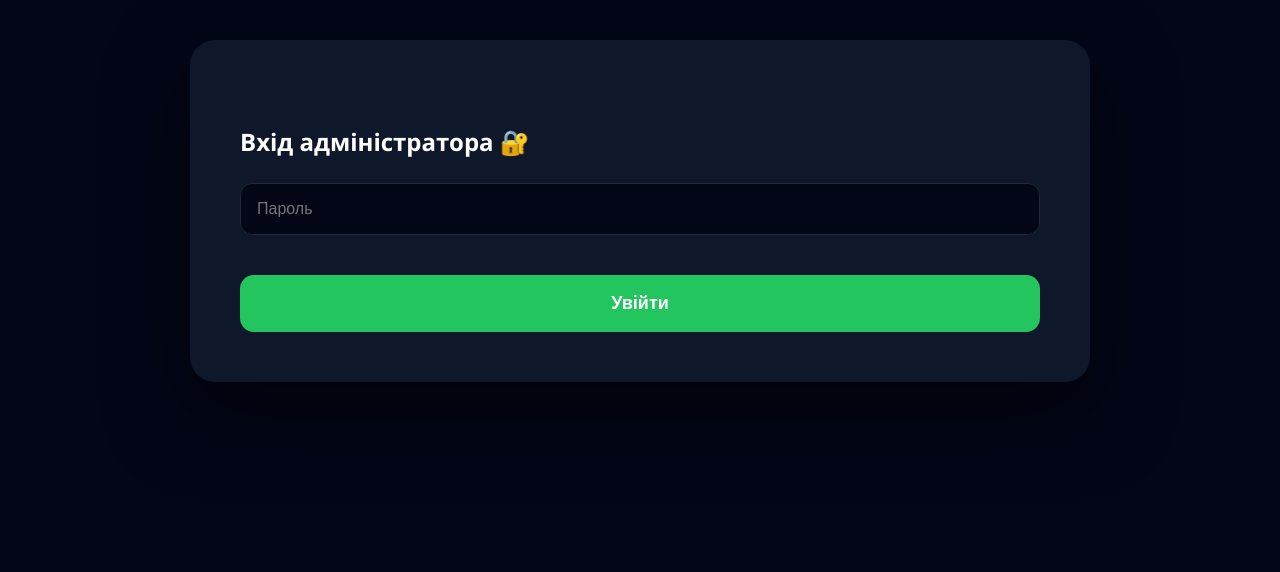
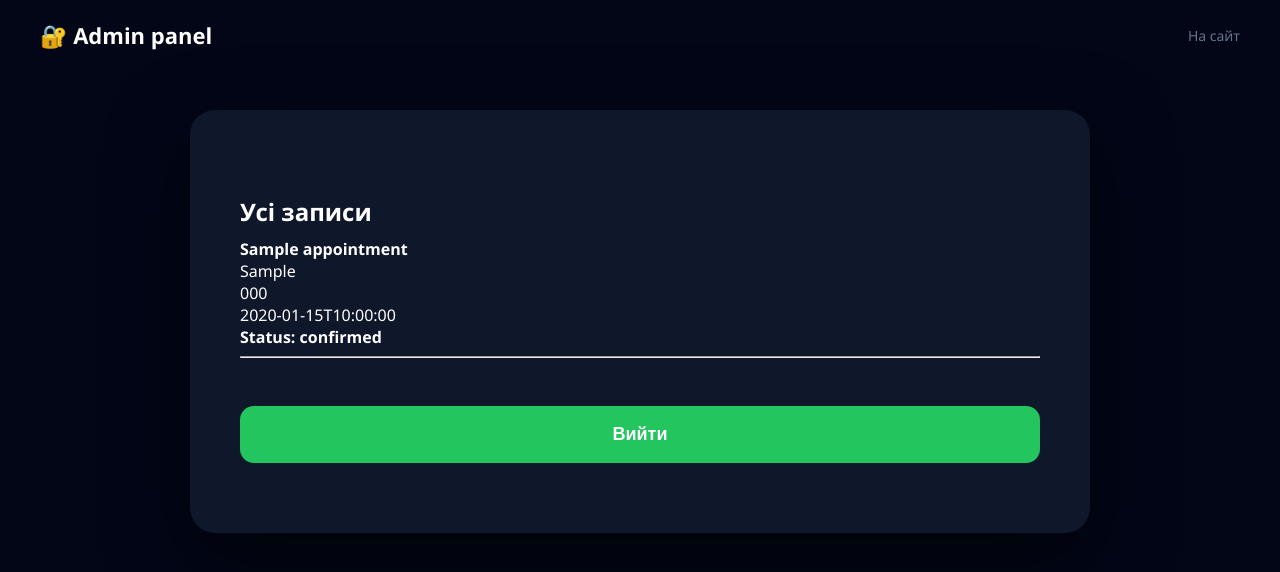
Before and after one commit to logistictl777-svg/test_barb_booking, a FastAPI app: page /admin in a window 1280 px wide. Shown: the top 572 px of the page. Run offline with FastAPI, Linux system fonts and the light colour scheme; the visitor is signed in with stand-in values (Sample User, id 1); tables that the repository leaves empty hold one stand-in row (values such as "Sample post").

Commit message:
admin bookings load

```diff
--- a/templates/admin.html
+++ b/templates/admin.html
@@ -2,49 +2,138 @@
 <html lang="uk">
 <head>
 <meta charset="UTF-8">
-<title>Admin Login</title>
+<title>Admin panel</title>
 <link rel="stylesheet" href="{{ url_for('static', path='style.css') }}">
 </head>
 
 <body>
 
+<header class="header">
+    <div class="logo">🔐 Admin panel</div>
+    <a href="/" class="admin-link">На сайт</a>
+</header>
+
 <section class="booking-container">
 <div class="booking-card">
 
-<h2>Вхід адміністратора 🔐</h2>
-
-<input id="password" type="password" placeholder="Пароль">
-<button class="next-btn" id="loginBtn">Увійти</button>
-
-<div id="msg" class="success-msg" style="display:none"></div>
+<h2>Усі записи</h2>
+<div id="bookings"></div>
+<button class="next-btn" onclick="logout()" style="margin-bottom:20px">
+Вийти
+</button>
+<div id="bookings"></div>
 
 </div>
 </section>
 
 <script>
-document.getElementById("loginBtn").addEventListener("click", async () => {
+async function loadBookings(){
+    const res = await fetch("/admin/bookings");
+    const data = await res.json();
 
-  const form = new FormData();
-  form.append("password", document.getElementById("password").value);
+    const box = document.getElementById("bookings");
+    box.innerHTML = "";
 
-  const res = await fetch("/login",{
-      method:"POST",
-      body:form,
-      credentials:"include"
+    data.forEach(b => {
+        const div = document.createElement("div");
+        div.className="card";
+        div.style.marginTop="20px";
+
+        let buttons = "";
+
+        if(b.status === "pending"){
+            buttons = `
+                <button onclick="confirmBooking(${b.id})" class="next-btn">✔ Підтвердити</button>
+                <button onclick="cancelBooking(${b.id})" class="next-btn" style="background:#ef4444">✖ Скасувати</button>
+            `;
+        }
+
+        div.innerHTML = `
+            <b>${b.client_name}</b><br>
+            📞 ${b.phone}<br>
+            ✂️ ${b.service}<br>
+            🕒 ${b.datetime}<br>
+            <b>Статус: ${b.status}</b><br>
+            ${buttons}
+        `;
+
+        box.appendChild(div);
+    });
+}
+
+async function confirmBooking(id){
+    await fetch(`/booking/${id}/confirm`, {method:"PUT"});
+    loadBookings();
+}
+
+async function cancelBooking(id){
+    await fetch(`/booking/${id}/cancel`, {method:"PUT"});
+    loadBookings();
+}
+
+loadBookings();
+</script>
+<script>
+async function logout(){
+  await fetch("/logout",{credentials:"include"});
+  window.location="/";
+}
+</script>
+<script>
+async function loadBookings(){
+  const res = await fetch("/admin/bookings",{
+    credentials:"include"
   });
 
-  const data = await res.json();
+  const bookings = await res.json();
 
-  if(data.ok){
-      window.location.href="/admin";
-  }else{
-      const msg=document.getElementById("msg");
-      msg.innerText="Невірний пароль";
-      msg.style.display="block";
-  }
+  const container = document.getElementById("bookings");
+  container.innerHTML="";
 
-});
+  bookings.forEach(b=>{
+    const div=document.createElement("div");
+    div.className="booking-item";
+
+    let actions="";
+
+    if(b.status==="pending"){
+      actions=`
+        <button onclick="confirmBooking(${b.id})">✅</button>
+        <button onclick="cancelBooking(${b.id})">❌</button>
+      `;
+    }
+
+    div.innerHTML=`
+      <b>${b.client_name}</b><br>
+      ${b.service}<br>
+      ${b.phone}<br>
+      ${b.datetime}<br>
+      <b>Status: ${b.status}</b><br>
+      ${actions}
+      <hr>
+    `;
+
+    container.appendChild(div);
+  });
+}
+
+async function confirmBooking(id){
+  await fetch(`/booking/${id}/confirm`,{
+    method:"PUT",
+    credentials:"include"
+  });
+  loadBookings();
+}
+
+async function cancelBooking(id){
+  await fetch(`/booking/${id}/cancel`,{
+    method:"PUT",
+    credentials:"include"
+  });
+  loadBookings();
+}
+
+loadBookings();
 </script>
-
 </body>
 </html>
```
